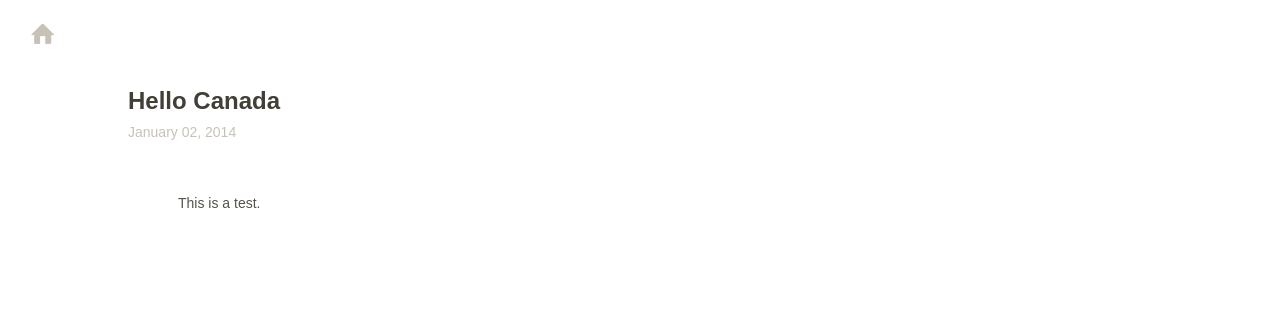
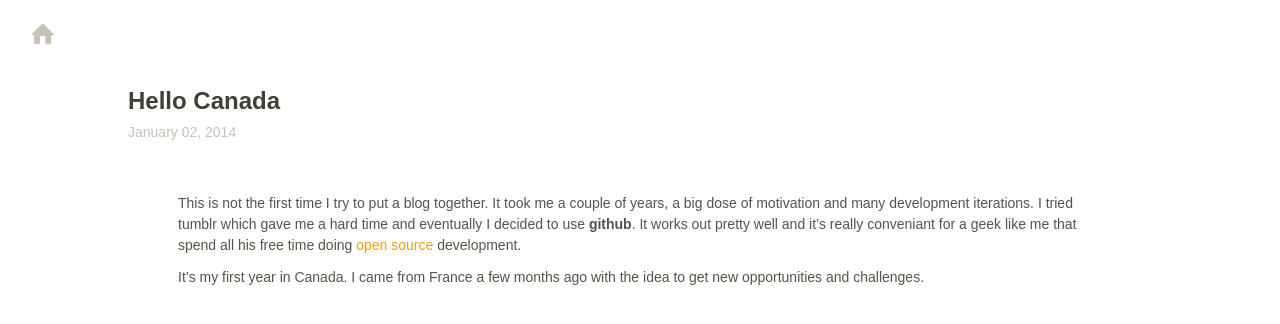
Before and after one commit to bredele/bredele.github.io, a Jekyll site: the page built from _posts/2014-01-02-hello-canada.md, in a window 1280 px wide. Shown: the top 324 px of the page. Built offline with Jekyll 4.4.1, drawn with Linux system fonts in a browser that asks for light colours; Markdown is read by kramdown in place of the engine named in the settings.

Commit message:
test post

```diff
--- a/_posts/2014-01-02-hello-canada.md
+++ b/_posts/2014-01-02-hello-canada.md
@@ -4,4 +4,6 @@ title: Hello Canada
 date: 2014/01/02
 ---
 
-This is a test.
+This is not the first time I try to put a blog together. It took me a couple of years, a big dose of motivation and many development iterations. I tried tumblr which gave me a hard time and eventually I decided to use **github**. It works out pretty well and it's really conveniant for a geek like me that spend all his free time doing [open source](http://github.com/bredele) development.
+
+It's my first year in Canada. I came from France a few months ago with the idea to get new opportunities and challenges.
```
